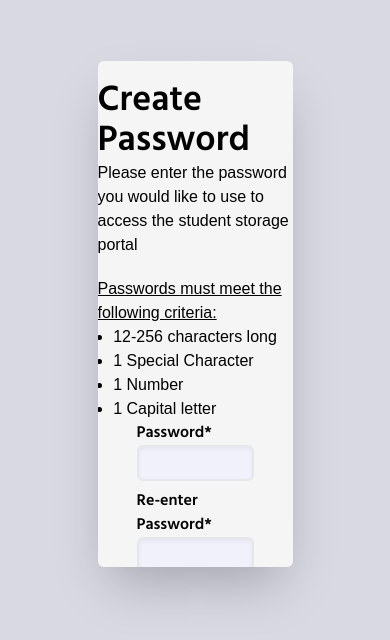
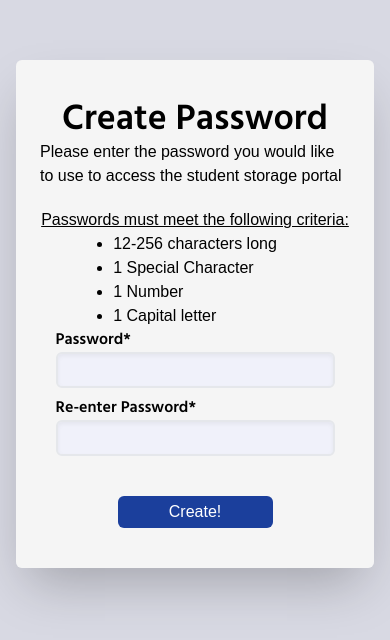
Before and after one commit to appsbee2018/TrendStudentStorageWebOnly, a React (Vite) app in the folder frontend/: page /register/createpassword/1/1 in a window 390 px wide. Shown: the part 108-748 px from the top of the page. Built offline with nearby package versions, Linux system fonts and the light colour scheme; what ag-grid-community would draw is missing.

Commit message:
Create Password Page Mobile Friendly Updated

```diff
--- a/frontend/src/pages/login/createPassword.jsx
+++ b/frontend/src/pages/login/createPassword.jsx
@@ -61,9 +61,9 @@ const CreatePassword = () => {
     }
 
     return (
-        <div className="flex w-full h-[100vh] justify-center items-center bg-background-300 font-open">
-            <div className="flex w-1/2 h-3/5 flex-row-reverse  justify-center items-center shadow-2xl rounded-md overflow-hidden">
-                <div className="w-full h-full bg-background-100 flex flex-col  justify-around items-center py-5">
+        <div className="flex w-full min-h-screen p-4 justify-center items-center bg-background-300 font-open">
+            <div className="flex w-full md:w-full max-w-5xl min-h-[50vh] md:h-3/5 justify-center items-stretch shadow-2xl rounded-md overflow-hidden">
+                <div className="w-full flex-1 bg-background-100 flex flex-col justify-center items-center py-10 px-6">
                     {(
                         !success ?
                         <>
@@ -83,7 +83,7 @@ const CreatePassword = () => {
 
                             <form className="flex flex-col gap-10 w-full justify-around items-center" onSubmit={(e) => createPassword(e)}  action="">
 
-                                <div className="flex flex-col gap-2 w-3/5">
+                                <div className="flex flex-col gap-2 w-[90%] md:w-3/5">
                                     <Input title="Password" required={true} type="password" value={password} onChange={setPassword} />
                                     <Input title="Re-enter Password" required={true} type="password" value={reenterPassword} onChange={setReenterPassword} />
                                 </div>
@@ -95,7 +95,7 @@ const CreatePassword = () => {
                         :
                         <>
                             <h1 className="text-4xl font-hind font-semibold">Success!</h1>
-                            <h2>Head back to the login page where you can now use your password to login.</h2>
+                            <h2 className="text-center mb-4">Head back to the login page where you can now use your password to login.</h2>
                             <button onClick={() => naviagtor("/login")} className="bg-primary text-white w-1/2 py-1 rounded-md cursor-pointer">Back to Login</button>
                         </>
                     )}
```
